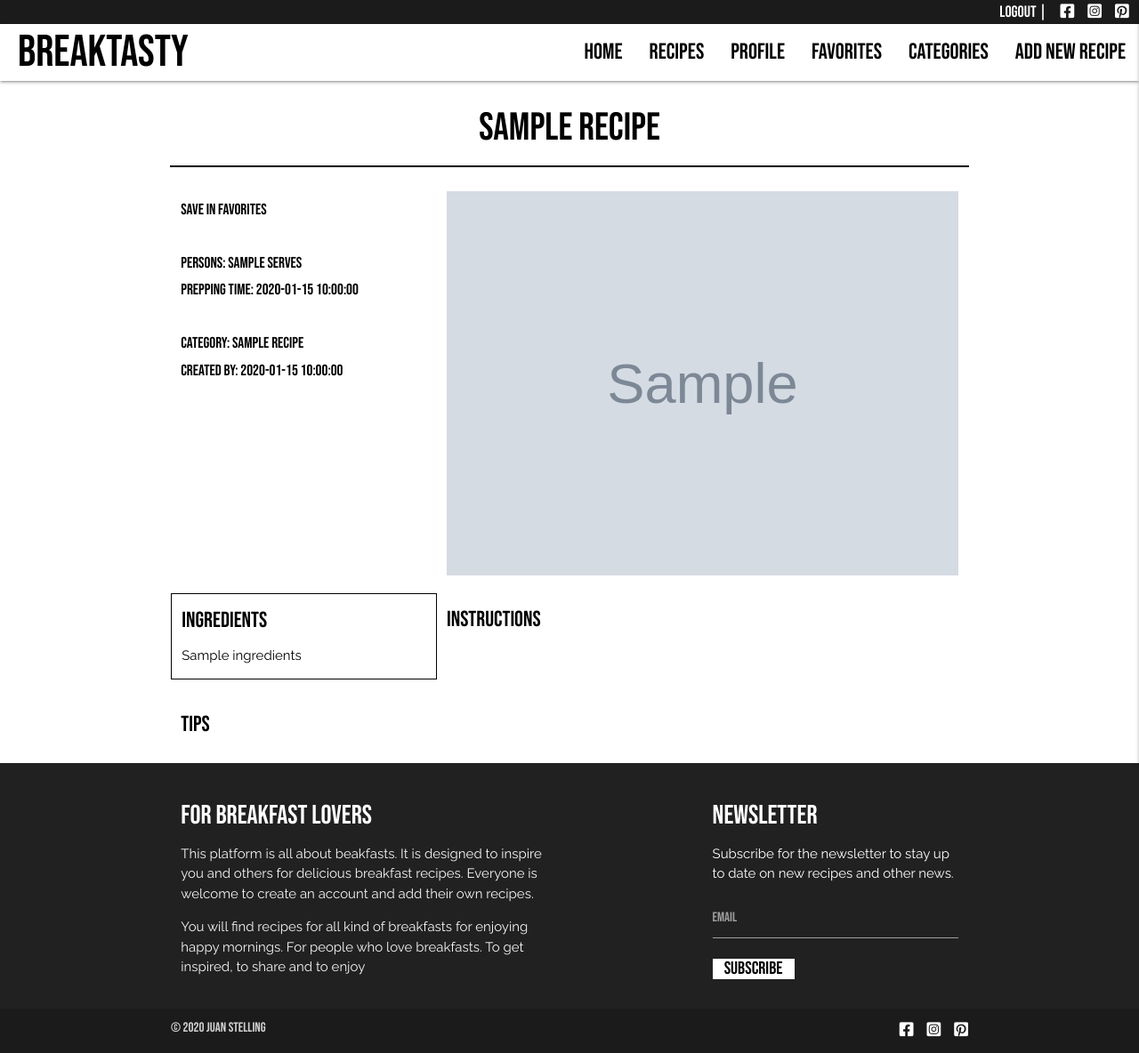
After one commit to juanstelling/MS3_breaktasty, a Flask app: page /recipe/5fe05a18f3c3644dba0f69e7 in a window 1280 px wide. The commit adds this page. Shown: the whole page at 89% size. Run offline with Flask 2, Linux system fonts and the light colour scheme; the visitor is signed in with stand-in values (Sample User, id 1); grey boxes marked "Sample" are stand-in pictures; a database or web service that is not in the repository returns one stand-in record (values such as "Sample title"); some libraries are stand-ins or nearby versions.

Commit message:
Add recipe description template

```diff
--- a/app.py
+++ b/app.py
@@ -26,7 +26,7 @@ def index():
     return render_template("index.html", recipes=recipes)
 
 
-# --------- REGISTRATION  --------- #
+# --------- USERS  --------- #
 @app.route("/signup", methods=["GET", "POST"])
 def signup():
     if request.method == "POST":
@@ -53,7 +53,6 @@ def signup():
     return render_template("signup.html")
 
 
-# --------- LOGIN  --------- #
 @app.route("/login", methods=["GET", "POST"])
 def login():
     if request.method == "POST":
@@ -83,22 +82,26 @@ def login():
     return render_template("login.html")
 
 
-# --------- PROFILE  --------- #
 @app.route("/profile/<username>", methods=["GET", "POST"])
 def profile(username):
     # grab the session user's username from db
     username = mongo.db.users.find_one(
-        {"username": session["user"]})["username"]
+        {"username": session["user"]}) ["username"]
 
     if session["user"]:
-        user_recipes = list(mongo.db.recipes.find())
+        # Admin has acces to all recipes
+        if session["user"] == "admin":
+            user_recipes = list(mongo.db.recipes.find())
+        else:
+            # user sees own recipes
+            user_recipes = list(
+                mongo.db.recipes.find({"created_by": session["user"]}))
         return render_template(
             "profile.html", username=username, user_recipes=user_recipes)
 
     return redirect(url_for("login"))
 
 
-# --------- LOGOUT  --------- #
 @app.route("/logout")
 def logout():
     #remove user from session cookies
@@ -108,8 +111,8 @@ def logout():
 
 
 # --------- RECIPES  --------- #
-@app.route("/all_recipes")
-def all_recipes():
+@app.route("/recipes")
+def recipes():
     recipes = list(mongo.db.recipes.find())
     return render_template("recipes.html", recipes=recipes)
 
@@ -119,6 +122,13 @@ def search():
     query = request.form.get("query")
     recipes = list(mongo.db.recipes.find({"$text": {"$search": query}}))
     return render_template("recipes.html", recipes=recipes)
+
+
+# --------- RECIPE DESCRIPTION  --------- #
+@app.route("/recipe/<recipe_id>")
+def recipe(recipe_id):
+    recipe = mongo.db.recipes.find_one({"_id": ObjectId(recipe_id)})
+    return render_template("recipe.html", recipe=recipe)
 
 
 @app.route("/add_recipe", methods=["GET", "POST"])
@@ -137,13 +147,12 @@ def add_recipe():
         }
         mongo.db.recipes.insert_one(recipe)
         flash("Recipe is successfully added")
-        return redirect(url_for("all_recipes"))
+        return redirect(url_for("profile", username=session['user']))
 
     categories = mongo.db.categories.find().sort("category_name", 1)
     return render_template("add_recipe.html", categories=categories)
 
 
-# --------- EDIT RECIPES  --------- #
 @app.route("/edit_recipe/<recipe_id>", methods=["GET", "POST"])
 def edit_recipe(recipe_id):
     if request.method == "POST":
@@ -167,7 +176,7 @@ def edit_recipe(recipe_id):
     return render_template(
         "edit_recipe.html", recipe=recipe, categories=categories)
 
-# --------- DELETE RECIPES  --------- #
+
 @app.route("/delete_recipe/<recipe_id>")
 def delete_recipe(recipe_id):
     mongo.db.recipes.remove({"_id": ObjectId(recipe_id)})
@@ -222,7 +231,7 @@ def subscribe():
     if request.method == "POST":
         # check if email already exists in db
         existing_email = mongo.db.subscribers.find_one(
-            {"email" : request.form.get("email").lower()})
+            {"email": request.form.get("email").lower()})
 
         if existing_email:
             flash("You are already subscribed to the newsletter")
--- a/static/css/style.css
+++ b/static/css/style.css
@@ -27,7 +27,7 @@ p {
     font-family: 'Raleway', sans-serif;
 }
 
-/*------------------------------------- Special Lines / rows */
+/*------------------------------------- Special Lines / rows / cols */
 
 .blackline {
     width: 70%;
@@ -48,6 +48,10 @@ p {
 
 .custom-row {
     margin: 0;
+}
+
+.custom-col {
+    border: 1px solid;
 }
 
 /*-------------------------------------Icons */
--- a/templates/base.html
+++ b/templates/base.html
@@ -33,8 +33,8 @@
             <!-- Main navbar -->
             <!-- Dropdown Structure -->
             <ul id="dropdown1" class="dropdown-content">
-                <li><a href="{{ url_for('all_recipes') }}">All recipes</a></li>
-                <li><a href="#!">two</a></li>
+                <li><a href="{{ url_for('recipes') }}">All recipes</a></li>
+                <li><a href="{{ url_for('recipes') }}">smoothie</a></li>
                 <li><a href="#!">three</a></li>
             </ul>
             <nav>
@@ -44,10 +44,10 @@
                     <ul class="right hide-on-med-and-down">
                         <li><a href="{{ url_for('index') }}">Home</a></li>
                         <!-- Dropdown Trigger -->
-                        <li><a class="dropdown-trigger" href="{{ url_for('all_recipes') }}" data-target="dropdown1">Recipes</a></li>
+                        <li><a class="dropdown-trigger" href="{{ url_for('recipes') }}" data-target="dropdown1">Recipes</a></li>
                         {% if session.user %}
                             <li><a href="{{ url_for('profile', username=session['user']) }}">Profile</a></li>
-                            <li><a href="">Favorites</a></li>
+                            <li><a href="{{ url_for('recipe', recipe_id='5fe05a18f3c3644dba0f69e7') }}">Favorites</a></li>
                             {% if session.user|lower == "admin"|lower %}
                                 <li><a href="{{ url_for('categories') }}">Categories</a></li>
                             {% endif %}
@@ -59,14 +59,14 @@
 
             <!-- Mobile navbar -->
             <ul id="dropdown2" class="dropdown-content">
-                <li><a href="{{ url_for('all_recipes') }}">All recipes</a></li>
-                <li><a href="#!">two</a></li>
+                <li><a href="{{ url_for('recipes') }}">All recipes</a></li>
+                <li><a href="{{ url_for('recipes') }}">smoothie</a></li>
                 <li><a href="#!">three</a></li>
             </ul>
             <ul class="sidenav" id="mobile-demo">
                 <li><h4 class="center-align black-text mob-nav">Breaktasty.</h4></li>
                 <li><a href="{{ url_for('index') }}">Home</a></li>
-                <li><a class="dropdown-trigger" href="{{ url_for('all_recipes') }}" data-target="dropdown2">Recipes</a></li>
+                <li><a class="dropdown-trigger" href="{{ url_for('recipes') }}" data-target="dropdown2">Recipes</a></li>
                 {% if session.user %}
                     <li><a href="{{ url_for('profile', username=session['user']) }}">Profile</a></li>
                     <li><a href="">Favorites</a></li>
@@ -124,7 +124,7 @@
                                 <label for="email">Email</label>
                             </div>
                             <!-- Subscribe button -->
-                                <button type="submit" class="col s6 subscribe-btn">Subscribe</button>
+                                <button type="submit" class="col s4 subscribe-btn">Subscribe</button>
                         </form>
                     </div>
                 </div>
--- a/templates/profile.html
+++ b/templates/profile.html
@@ -40,6 +40,7 @@
                         <h6>Ingredients: {{ recipe.ingredients }}</h6>
                         <h6>Instructions: {{ recipe.instructions}}</h6>
                         <h6>Tips: {{ recipe.tips}}</h6>
+                        <h6>Created By: {{ recipe.created_by}}</h6>
                     </div>
                 </li>
                 {% endfor %}
--- /dev/null
+++ b/templates/recipe.html
@@ -0,0 +1,56 @@
+{% extends "base.html" %}
+{% block content %}
+
+    <!-- Title -->
+    <div class="row">
+        <h3 class="center-align">{{recipe.recipe_name}}</h3>
+        <hr class="blackline">
+    </div>
+
+    <div class="container">
+        <!-- Image and info -->
+        <div class="row">
+            <div class="col s4">
+                <h6>Save in favorites</h6>
+                <br>
+                <h6>Persons: {{recipe.serves}}</h6>
+                <h6>Prepping time: {{recipe.prep_time}}</h6>
+                <br>
+                <h6>Category: {{recipe.category_name}}</h6>
+                <h6>Created by: {{recipe.created_by}}</h6>
+            </div>
+            <div class="col s8">
+                    <img class="img_recipe" src="{{recipe.img_url}}">
+            </div>
+        </div>
+        <!-- Ingredients and instructions -->
+        <div class="row">
+            <div class="col s4 custom-col">
+                <h5>Ingredients</h5>
+                <ul>
+                    <li>
+                        <p>{{recipe.ingredients}}</p>
+                    </li>
+                </ul>
+
+
+            </div>
+            <div class="col s8">
+                <h5>Instructions</h5>
+
+            </div>
+        </div>
+        <!-- Tips -->
+        <div class="row">
+            <div class="col s12">
+                <h5>Tips</h5>
+            </div>
+        </div>
+    </div>
+
+
+
+
+
+
+{% endblock %}
--- a/templates/recipes.html
+++ b/templates/recipes.html
@@ -22,7 +22,7 @@
                     </div>
                 </nav>
                 <div>
-                    <a href="{{ url_for('all_recipes')}}" class="reset right">Reset</a>
+                    <a href="{{ url_for('recipes')}}" class="reset right">Reset</a>
                 </div>
             </div>
         </div>
```
